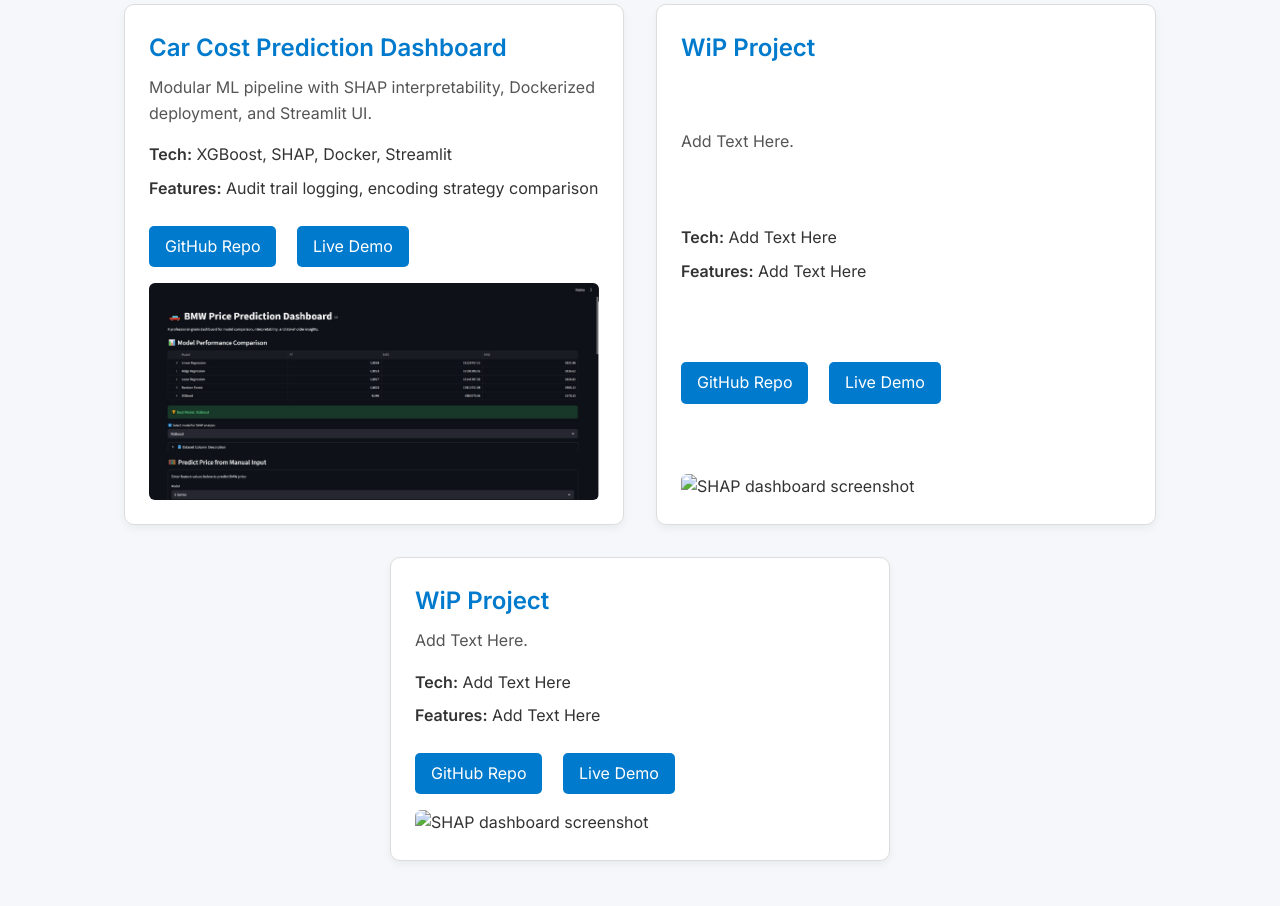
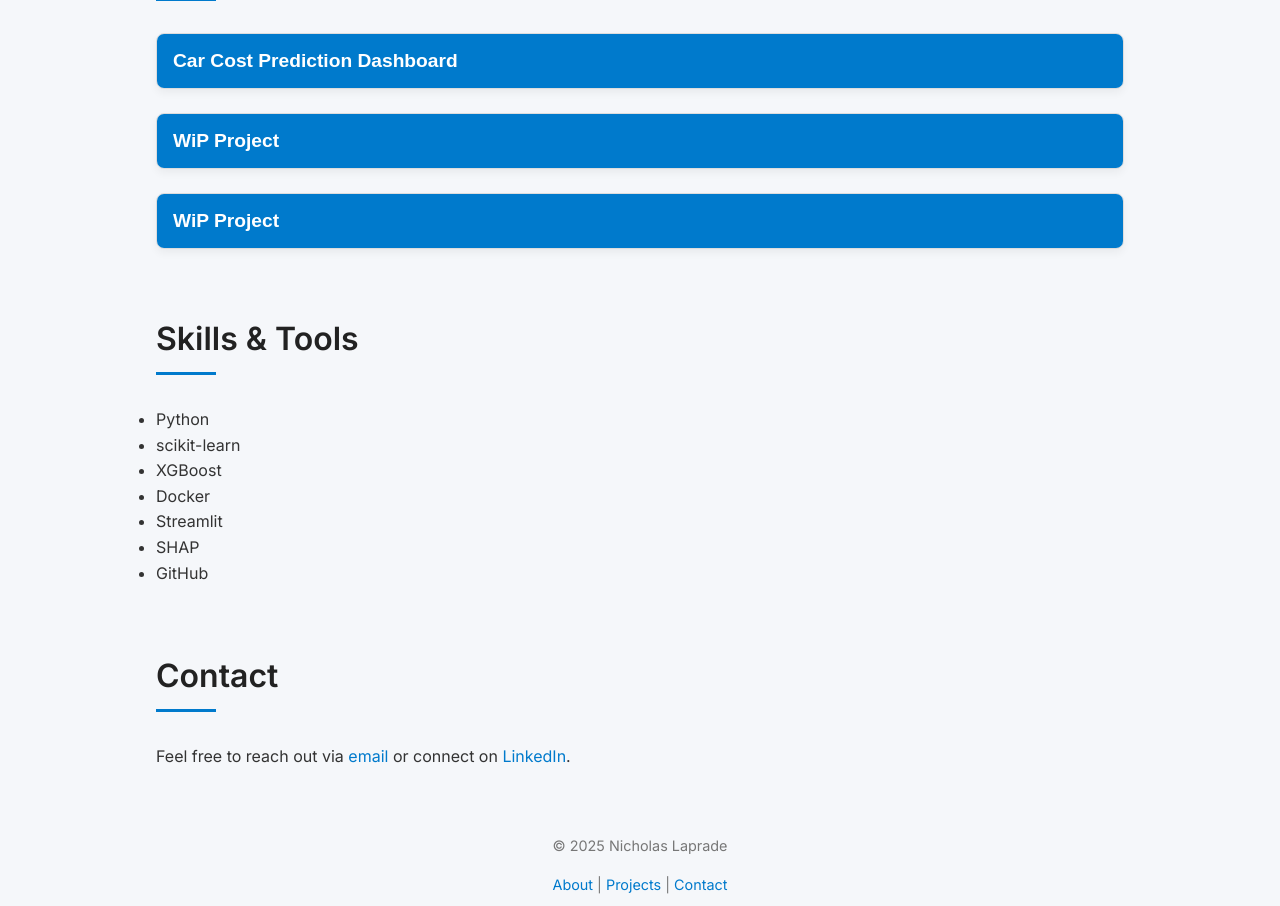
Before and after one commit to nlaprade/nlaprade.github.io, a plain HTML site: page index.html in a window 1280 px wide. Shown: the part 735-1641 px from the top of the page. Drawn offline with Linux system fonts and the light colour scheme.

Commit message:
feat: add dark mode toggle, layout changes

```diff
--- a/index.html
+++ b/index.html
@@ -4,11 +4,15 @@
   <meta charset="UTF-8" />
   <meta name="viewport" content="width=device-width, initial-scale=1.0" />
   <title>Nicholas Laprade | ML Portfolio</title>
+
+  <!-- Fonts and Styles -->
+  <link href="https://fonts.googleapis.com/css2?family=Inter:wght@400;600&display=swap" rel="stylesheet" />
   <link rel="stylesheet" href="style.css" />
-  <link href="https://fonts.googleapis.com/css2?family=Inter:wght@400;600&display=swap" rel="stylesheet">
 </head>
 <body>
   <header>
+    <button id="darkModeToggle"> Toggle Dark Mode </button>
+
     <h1>Welcome to My Site</h1>
     <p>Machine Learning Engineer | Ensemble Modeling | Interpretability | Reproducible Workflows</p>
     <nav>
@@ -21,17 +25,26 @@
   <main>
     <section id="about">
   <h2>About Me</h2>
-      <img src="images/me.jpg" alt="memyselfi" class="about-img"/>
+  <div class="about-container">
+    <img src="images/me.jpg" alt="memyselfi" class="about-img" />
+    <div class="about-text">
       <p>
-        I'm Nicholas Laprade, a software engineer focused on machine learning and AI. I specialize in modular ML pipelines, ensemble modeling, SHAP interpretability, and Dockerized deployment. I love building dashboards that make data actionable and reproducible.
+        Hello, I'm Nicholas Laprade. I build ML pipelines, tune ensemble models, and deploy dashboards that make data useful.
       </p>
+    </div>
+  </div>
 </section>
+
 
     <section id="projects">
       <h2>Featured Projects</h2>
-  <div class="project-grid">
-    <div class="project-card">
-      <h3>Car Cost Prediction Dashboard</h3>
+
+      <div class="accordion">
+
+        <!-- Project 1 -->
+        <div class="accordion-item">
+          <button class="accordion-toggle">Car Cost Prediction Dashboard</button>
+          <div class="accordion-content">
             <p>Modular ML pipeline with SHAP interpretability, Dockerized deployment, and Streamlit UI.</p>
             <ul>
               <li><strong>Tech:</strong> XGBoost, SHAP, Docker, Streamlit</li>
@@ -43,23 +56,12 @@
             </div>
             <img src="images/dashboard-preview.JPG" alt="Dashboard screenshot" />
           </div>
-
-    <div class="project-card">
-      <h3>WiP Project</h3>
-      <p>Add Text Here.</p>
-      <ul>
-        <li><strong>Tech:</strong> Add Text Here</li>
-        <li><strong>Features:</strong> Add Text Here</li>
-      </ul>
-      <div class="project-links">
-        <a href="https://github.com/yourusername/shap-encoding-explorer" target="_blank">GitHub Repo</a>
-        <a href="https://your-streamlit-app-url" target="_blank">Live Demo</a>
-      </div>
-      <img src="images/shap-preview.JPG" alt="SHAP dashboard screenshot" />
         </div>
 
-    <div class="project-card">
-      <h3>WiP Project</h3>
+        <!-- Project 2 -->
+        <div class="accordion-item">
+          <button class="accordion-toggle">WiP Project</button>
+          <div class="accordion-content">
             <p>Add Text Here.</p>
             <ul>
               <li><strong>Tech:</strong> Add Text Here</li>
@@ -72,6 +74,38 @@
             <img src="images/shap-preview.JPG" alt="SHAP dashboard screenshot" />
           </div>
         </div>
+
+        <!-- Project 3 -->
+        <div class="accordion-item">
+          <button class="accordion-toggle">WiP Project</button>
+          <div class="accordion-content">
+            <p>Add Text Here.</p>
+            <ul>
+              <li><strong>Tech:</strong> Add Text Here</li>
+              <li><strong>Features:</strong> Add Text Here</li>
+            </ul>
+            <div class="project-links">
+              <a href="https://github.com/yourusername/shap-encoding-explorer" target="_blank">GitHub Repo</a>
+              <a href="https://your-streamlit-app-url" target="_blank">Live Demo</a>
+            </div>
+            <img src="images/shap-preview.JPG" alt="SHAP dashboard screenshot" />
+          </div>
+        </div>
+
+      </div>
+    </section>
+
+    <section id="skills">
+  <h2>Skills & Tools</h2>
+  <ul class="skills-list">
+    <li>Python</li>
+    <li>scikit-learn</li>
+    <li>XGBoost</li>
+    <li>Docker</li>
+    <li>Streamlit</li>
+    <li>SHAP</li>
+    <li>GitHub</li>
+  </ul>
 </section>
 
 
@@ -83,6 +117,19 @@
 
   <footer>
     <p>&copy; 2025 Nicholas Laprade</p>
+    <nav>
+      <a href="#about">About</a> |
+      <a href="#projects">Projects</a> |
+      <a href="#contact">Contact</a>
+    </nav>
   </footer>
+
+  <script>
+  const toggle = document.getElementById('darkModeToggle');
+  toggle.addEventListener('click', () => {
+    document.body.classList.toggle('dark-mode');
+  });
+</script>
+
 </body>
 </html>
--- a/style.css
+++ b/style.css
@@ -3,6 +3,10 @@
   margin: 0;
   padding: 0;
   box-sizing: border-box;
+}
+
+html {
+  scroll-behavior: smooth;
 }
 
 body {
@@ -44,59 +48,112 @@ nav a:hover {
   text-decoration: underline;
 }
 
-/* === Sections === */
+/* === Section Layout === */
 section {
-  margin-bottom: 3rem;
+  max-width: 1000px;
+  margin: 0 auto 4rem auto;
+  padding: 0 1rem;
 }
 
 section h2 {
+  position: relative;
   font-size: 2rem;
-  margin-bottom: 1rem;
+  margin-bottom: 2rem;
   color: #222;
 }
 
-.project-grid {
-  display: flex;
-  flex-wrap: wrap;
-  gap: 2rem;
-  justify-content: center;
+section h2::after {
+  content: "";
+  display: block;
+  width: 60px;
+  height: 3px;
+  background-color: #007acc;
+  margin-top: 0.5rem;
 }
 
-.project-card {
-  background-color: #fff;
-  border: 1px solid #ddd;
-  border-radius: 10px;
-  padding: 1.5rem;
-  box-shadow: 0 4px 8px rgba(0, 0, 0, 0.05);
-  width: 100%;
-  max-width: 500px;
-  flex: 1 1 45%;
+/* === About Image === */
+.about-container {
   display: flex;
-  flex-direction: column;
-  justify-content: space-between;
+  align-items: center;
+  gap: 2rem;
+  flex-wrap: wrap;
 }
 
-.project-card h3 {
-  font-size: 1.5rem;
-  color: #007acc;
-  margin-bottom: 0.5rem;
+.about-img {
+  width: 200px;
+  height: auto;
+  border-radius: 50%;
+  box-shadow: 0 4px 8px rgba(0, 0, 0, 0.1);
+  flex-shrink: 0;
 }
 
-.project-card p {
+.about-text {
+  flex: 1;
+  min-width: 250px;
+}
+
+.about-text p {
+  font-size: 1rem;
   color: #555;
+  line-height: 1.6;
+}
+
+
+/* === Accordion Projects === */
+.accordion-item {
+  margin-bottom: 1.5rem;
+  border: 1px solid #ddd;
+  border-radius: 8px;
+  overflow: hidden;
+  background-color: #fff;
+  box-shadow: 0 4px 8px rgba(0,0,0,0.05);
+}
+
+.accordion-toggle {
+  width: 100%;
+  text-align: left;
+  padding: 1rem;
+  font-size: 1.2rem;
+  font-weight: 600;
+  background-color: #007acc;
+  color: white;
+  border: none;
+  cursor: pointer;
+}
+
+.accordion-toggle:hover {
+  background-color: #005fa3;
+}
+
+.accordion-content {
+  display: none;
+  padding: 1rem;
+  animation: fadeIn 0.3s ease-in-out;
   margin-bottom: 1rem;
 }
 
-.project-card ul {
-  list-style: none;
-  padding-left: 0;
+.accordion-content p {
   margin-bottom: 1rem;
+  margin-left: -0.5rem;
 }
 
-.project-card ul li {
-  margin-bottom: 0.5rem;
+
+.accordion-content.open {
+  display: block;
 }
 
+@keyframes fadeIn {
+  from { opacity: 0; transform: translateY(-5px); }
+  to { opacity: 1; transform: translateY(0); }
+}
+
+.accordion-content img {
+  width: 100%;
+  margin-top: 1rem;
+  border-radius: 6px;
+}
+
+/* === Project Links === */
 .project-links a {
   display: inline-block;
   margin-right: 1rem;
@@ -112,23 +169,66 @@ section h2 {
   background-color: #005fa3;
 }
 
-.project-card img {
-  width: 100%;
-  max-width: 100%;
-  height: auto;
-  margin-top: 1rem;
-  border-radius: 6px;
-  object-fit: contain;
+/* === Contact Section === */
+#contact a {
+  color: #007acc;
+  text-decoration: none;
+  font-weight: 500;
 }
 
-.about-img {
-  width: 200px;
-  height: auto;
-  border-radius: 50%;
-  display: block;
-  margin: 1rem auto;
-  box-shadow: 0 4px 8px rgba(0, 0, 0, 0.1);
+#contact a:hover {
+  text-decoration: underline;
 }
+
+/* === Dark Mode Styles === */
+body.dark-mode {
+  background-color: #1e1e1e;
+  color: #eee;
+}
+
+body.dark-mode p {
+  color: #ddd;
+}
+
+body.dark-mode header h1,
+body.dark-mode nav a,
+body.dark-mode section h2 {
+  color: #66ccff;
+}
+
+body.dark-mode .accordion-toggle {
+  background-color: #333;
+  color: #eee;
+}
+
+body.dark-mode .accordion-toggle:hover {
+  background-color: #444;
+}
+
+body.dark-mode .accordion-content {
+  background-color: #2a2a2a;
+  border-color: #444;
+}
+
+body.dark-mode .project-links a {
+  background-color: #444;
+  color: #eee;
+}
+
+body.dark-mode .project-links a:hover {
+  background-color: #666;
+}
+
+body.dark-mode footer,
+body.dark-mode footer nav a {
+  color: #aaa;
+}
+
+#darkModeToggle {
+  padding: 0.2rem;
+
+}
+
 
 
 /* === Footer === */
@@ -138,3 +238,13 @@ footer {
   font-size: 0.9rem;
   color: #777;
 }
+
+footer nav {
+  margin-top: 1rem;
+  font-size: 0.9rem;
+}
+
+footer nav a {
+  color: #007acc;
+  text-decoration: none;
+  margin: 0
```
Lines whose indentation alone changed are shown as unchanged.
